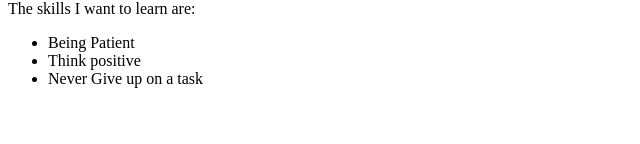
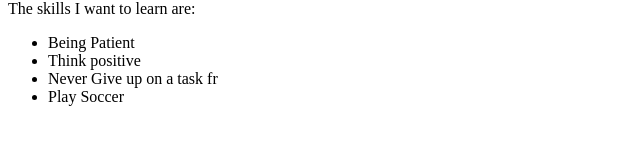
Before and after one commit to Venbadr/mtm6201_w26_aboutme, a plain HTML site: page index.html in a window 1280 px wide. Shown: the part 184-328 px from the top of the page, without its empty margins (0-640 px from the left). Drawn offline with Linux system fonts and the light colour scheme.

Commit message:
added line

```diff
--- a/index.html
+++ b/index.html
@@ -20,7 +20,8 @@
         <ul>
             <li>Being Patient</li>
             <li>Think positive</li>
-            <li>Never Give up on a task</li>
+            <li>Never Give up on a task fr</li>
+            <li>Play Soccer</li>
         </ul>
     </main>
 </body>
```
